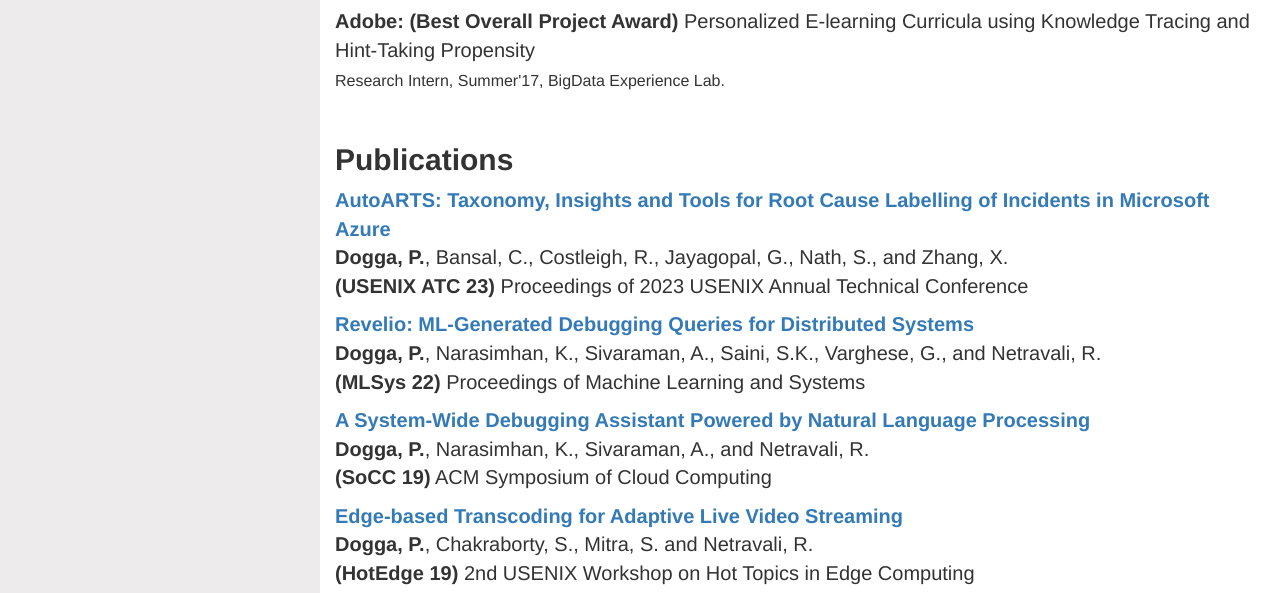
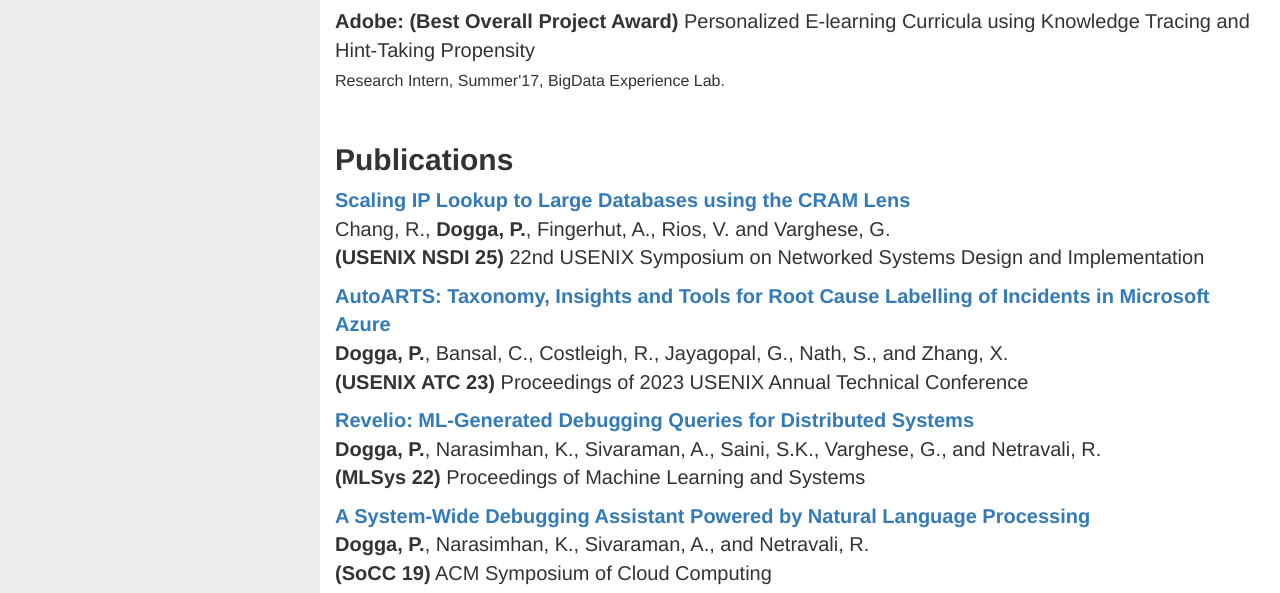
Before and after one commit to pradeepdogga/pradeepdogga.github.io, a plain HTML site: page index.html in a window 1280 px wide. Shown: the part 694-1287 px from the top of the page. Drawn offline with nearby package versions, Linux system fonts and the light colour scheme; files whose address does not match are found by name.

Commit message:
Update publications and links.

```diff
--- a/index.html
+++ b/index.html
@@ -86,22 +86,25 @@
 		<br/>
                 <section id="publications">
                 <h2><b>Publications</b></h2>
-		<p style="font-size: 20px"><b><a href="publications/atc23.pdf">AutoARTS: Taxonomy, Insights and Tools for Root Cause Labelling of Incidents in Microsoft Azure</a></b><br/>
+		<p style="font-size: 20px"><b><a href="https://www.usenix.org/system/files/nsdi25-chang.pdf">Scaling IP Lookup to Large Databases using the CRAM Lens</a></b><br/>
+                    Chang, R., <b>Dogga, P.</b>, Fingerhut, A., Rios, V. and Varghese, G. <br/>
+                    <b>(USENIX NSDI 25)</b> 22nd USENIX Symposium on Networked Systems Design and Implementation</p>
+		<p style="font-size: 20px"><b><a href="https://www.usenix.org/system/files/atc23-dogga.pdf">AutoARTS: Taxonomy, Insights and Tools for Root Cause Labelling of Incidents in Microsoft Azure</a></b><br/>
                     <b>Dogga, P.</b>, Bansal, C., Costleigh, R., Jayagopal, G., Nath, S., and Zhang, X. <br/>
                     <b>(USENIX ATC 23)</b> Proceedings of 2023 USENIX Annual Technical Conference</p>
-		<p style="font-size: 20px"><b><a href="publications/mlsys22.pdf">Revelio: ML-Generated Debugging Queries for Distributed Systems</a></b><br/>
+		<p style="font-size: 20px"><b><a href="https://proceedings.mlsys.org/paper_files/paper/2022/file/650e2245aa3513ed517f4cf1b3d58e06-Paper.pdf">Revelio: ML-Generated Debugging Queries for Distributed Systems</a></b><br/>
                     <b>Dogga, P.</b>, Narasimhan, K., Sivaraman, A., Saini, S.K., Varghese, G., and Netravali, R. <br/>
                     <b>(MLSys 22)</b> Proceedings of Machine Learning and Systems</p>
-                <p style="font-size: 20px"><b><a href="publications/socc19.pdf">A System-Wide Debugging Assistant Powered by Natural Language Processing</a></b><br/>
+                <p style="font-size: 20px"><b><a href="https://dl.acm.org/doi/pdf/10.1145/3357223.3362701">A System-Wide Debugging Assistant Powered by Natural Language Processing</a></b><br/>
                     <b>Dogga, P.</b>, Narasimhan, K., Sivaraman, A., and Netravali, R. <br/>
                     <b>(SoCC 19)</b> ACM Symposium of Cloud Computing</p>
-                <p style="font-size: 20px"><b><a href="publications/hotedge19.pdf">Edge-based Transcoding for Adaptive Live Video Streaming</a></b><br/>
+                <p style="font-size: 20px"><b><a href="https://www.usenix.org/system/files/hotedge19-paper-dogga.pdf">Edge-based Transcoding for Adaptive Live Video Streaming</a></b><br/>
                     <b>Dogga, P.</b>, Chakraborty, S., Mitra, S. and Netravali, R. <br/>
                     <b>(HotEdge 19)</b> 2nd USENIX Workshop on Hot Topics in Edge Computing</p>
-                <p style="font-size: 20px"><b><a href="publications/naacl18.pdf">CL Scholar: The ACL Anthology Knowledge Graph Miner</a></b><br/>
+                <p style="font-size: 20px"><b><a href="https://aclanthology.org/N18-5004.pdf">CL Scholar: The ACL Anthology Knowledge Graph Miner</a></b><br/>
                     Singh, M., <b>Dogga, P.</b>, Patro, S., Barnwal, D., Dutt, R., Haldar, R., Goyal, P. and Mukherjee, A. <br/>
                     <b>(NAACL-HLT 18)</b> North American Chapter of the Association for Computational Linguistics: Demonstrations</p>
-                <p style="font-size: 20px"><b><a href="publications/edm18.pdf">Modeling Hint-Taking Behavior and Knowledge State of Students with Multi-Task Learning</a></b><br/>
+                <p style="font-size: 20px"><b><a href="https://educationaldatamining.org/files/conferences/EDM2018/papers/EDM2018_paper_100.pdf">Modeling Hint-Taking Behavior and Knowledge State of Students with Multi-Task Learning</a></b><br/>
                     Chaudhry, R., Singh, H., <b>Dogga, P.</b> and Saini, S.K. <br/>
                     <b>(EDM 18)</b> International Educational Data Mining Society</p>
                 </section>
```
